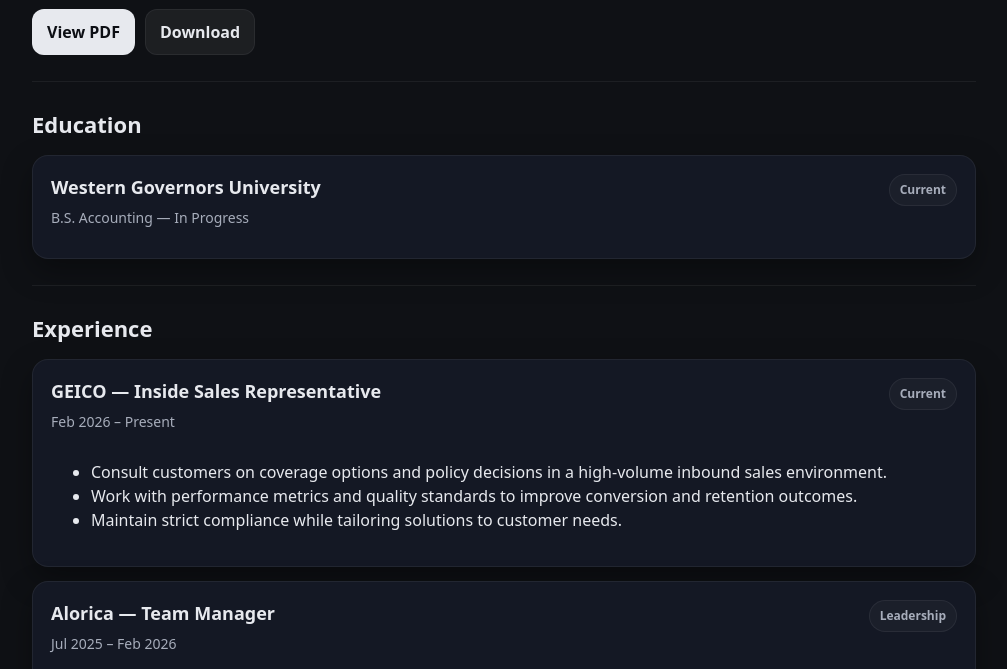
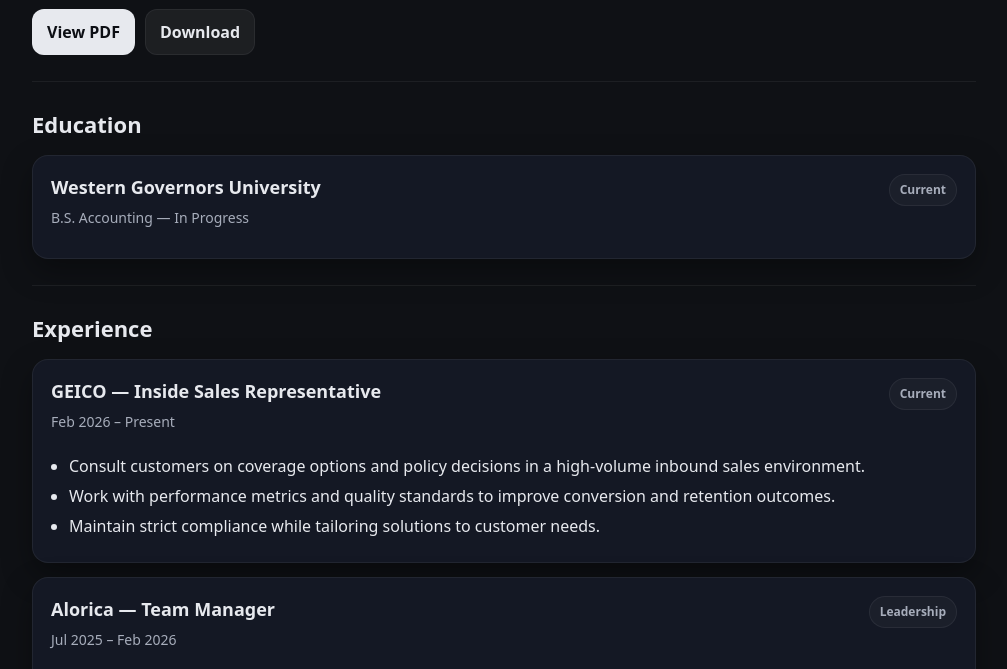
Before and after one commit to ashtonsql/ashtonsql.github.io, a plain HTML site: page resume.html in a window 1280 px wide. Shown: the part 273-942 px from the top of the page, without its empty margins (136-1143 px from the left). Drawn offline with Linux system fonts and the light colour scheme.

Commit message:
Update styles.css

```diff
--- a/styles.css
+++ b/styles.css
@@ -252,3 +252,13 @@
 .back-link:hover{
   color:white;
 }
+
+.resume-list{
+  margin: 10px 0 0;
+  padding-left: 18px;
+}
+
+.resume-list li{
+  margin: 6px 0;
+  color: var(--text);
+}
```
